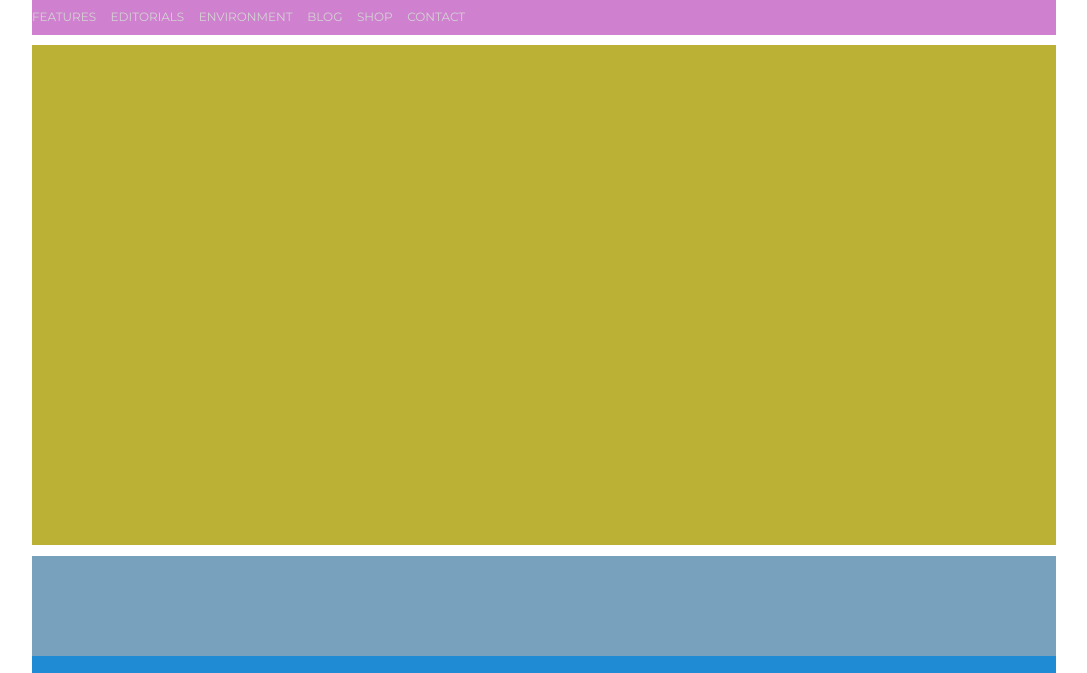
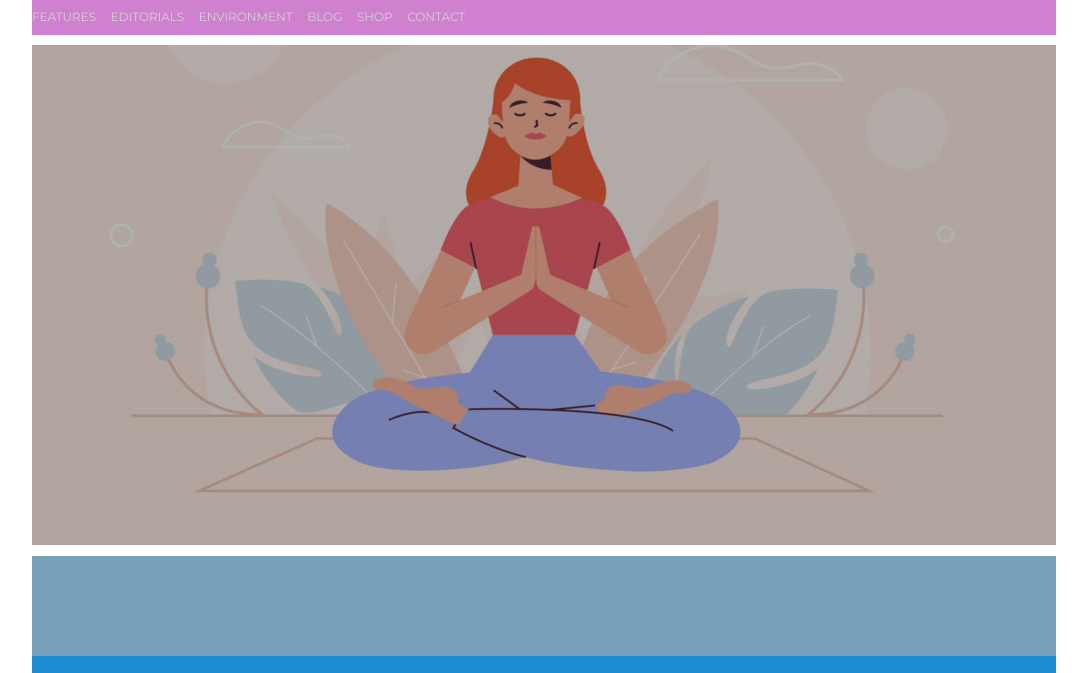
Before and after one commit to Micaela87/htmlcss-wp, a plain HTML site: page index.html in a window 1280 px wide. Shown: the part 52-725 px from the top of the page, without its empty margins (96-1183 px from the left). Drawn offline with Linux system fonts and the light colour scheme.

Commit message:
immagine banner completata

```diff
--- a/index.html
+++ b/index.html
@@ -33,7 +33,9 @@
         <main>
             <!-- banner -->
             <section class="banner">
-                <span><br><span></span><br></span>
+                <div class="layer"></div>
+                <img src="./resources/img/banner.jpg" alt="banner">
+                <span><br><span><br></span></span>
             </section>
             <!-- corpo pagina -->
             <section>
--- a/resources/css/style.css
+++ b/resources/css/style.css
@@ -51,8 +51,25 @@ nav a {
     width: 100%;
     height: 500px;
     margin: 1% 0;
+    overflow: hidden;
     /* debugging */
-    background-color: rgb(187, 178, 53);
+    /* background-color: rgb(187, 178, 53); */
+}
+
+.layer {
+    width: 100%;
+    height: 500px;
+    background-color: rgba(0, 0, 0, 0.3);
+    position: relative;
+    z-index: 1;
+}
+
+.banner img {
+    width: 100%;
+    vertical-align: middle;
+    position: relative;
+    top: -130%;
+    z-index: 0;
 }
 
 /* regole corpo pagina */
```
